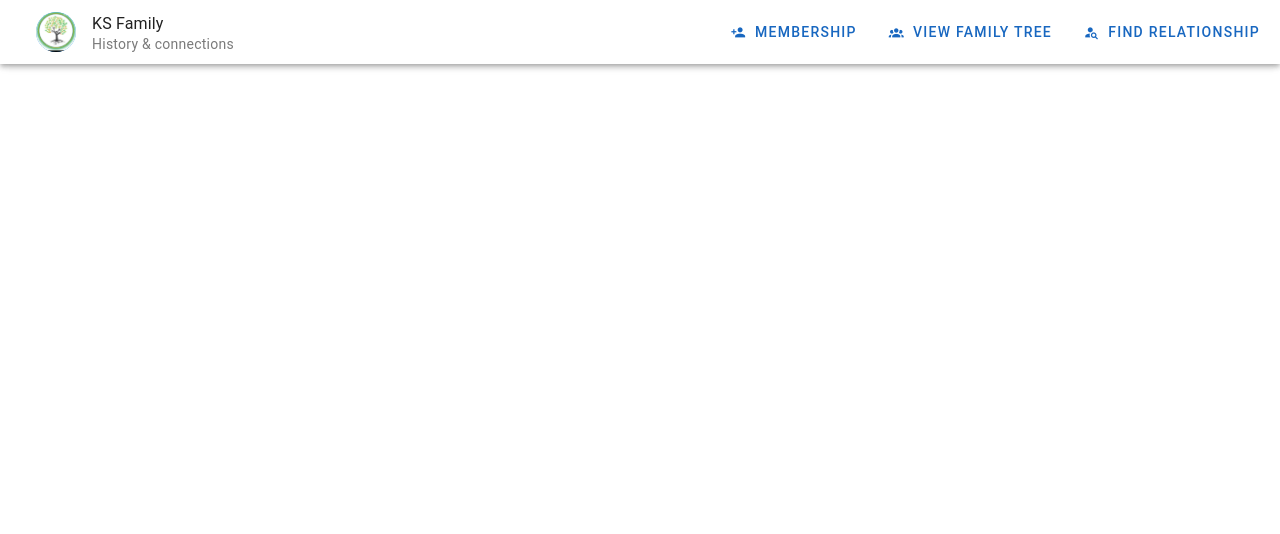
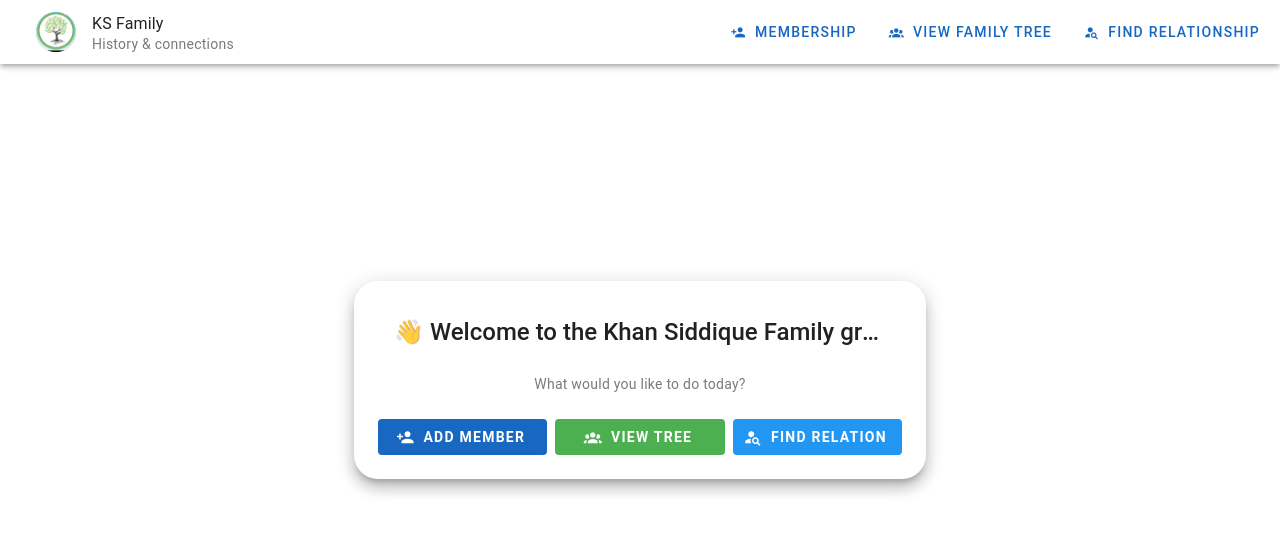
Before and after one commit to sarjis-abdullah/family-tree-front, a Nuxt app: page /dashboard in a window 1280 px wide. Shown: the top 534 px of the page. Built offline with nearby package versions, Linux system fonts and the light colour scheme.

Commit message:
reg code updated

```diff
--- a/components/Login.vue
+++ b/components/Login.vue
@@ -63,46 +63,23 @@
 import { ref } from 'vue'
 import { UserService } from '~/services/UserService'
 import { useDisplay } from 'vuetify'
+import { saveToken } from '~/storage/tokenStorage'
 
 const { mdAndUp } = useDisplay()
 const form = ref(null)
 
-const genders = [
-    'Male',
-    'Female',
-]
-
 const email = ref('')
 const password = ref()
-const motherId = ref()
-const fatherId = ref()
-const birthDate = ref()
 const emailRules = ref([
     v => !!v || 'Email is required',
-    // v => (v && v.length >= 3) || 'Name must be 3 characters atleast',
 ])
 const passwordRules = ref([
     v => !!v || 'Password is required',
 ])
-// const motherRules = ref([
-//     v => !!v || 'Mother name is required',
-// ])
-// const fatherRules = ref([
-//     v => !!v || 'Father name is required',
-// ])
 const gender = ref('')
 const loading = ref(false)
 const showInfo = computed(() => {
     return gender.value && gender.value.toLowerCase() === 'female'
-})
-const motherRules = computed(() => {
-    return []
-})
-
-const fatherRules = computed(() => {
-    return !showInfo.value
-        ? [(v) => !!v || 'Father name is required']
-        : []
 })
 
 const userData = computed(() => {
@@ -115,67 +92,22 @@ const userData = computed(() => {
 onMounted(() => {
     reset()
 })
-const motherDataLoading = ref(false)
-const fathersDataLoading = ref(false)
-const searchQuery = '&gender='
-const getAllMothers = async (search = '') => {
 
-    const query = search.length ? `?query=${search}&gender=female` : ''
-    UserService.getAll(query)
-        .then((response) => {
-            console.log(response.data, 'response');
-            mothersData.value = response.data
-        })
-        .catch((error) => {
-            console.error(error);
-        })
-        .finally(() => {
-            motherDataLoading.value = false
-            fathersDataLoading.value = false
-        })
-}
-const getAllFathers = async (search = '') => {
-
-    const query = search.length ? `?query=${search}&gender=male` : ''
-    UserService.getAll(query)
-        .then((response) => {
-            fathersData.value = response.data
-        })
-        .catch((error) => {
-            console.error(error);
-        })
-        .finally(() => {
-            motherDataLoading.value = false
-            fathersDataLoading.value = false
-        })
-}
-const onMotherSearch = (search) => {
-    if (search && search.length) {
-        motherDataLoading.value = true
-        getAllMothers(search)
-    } else {
-        // mothersData.value = []
-    }
-}
-const onFatherSearch = (search) => {
-    if (search && search.length) {
-        fathersDataLoading.value = true
-        getAllFathers(search)
-    } else {
-        mothersData.value = []
-    }
-}
 const validate = async () => {
-    console.log(form.value);
     const { valid } = await form.value.validate()
 
     if (valid) login()
 }
+const router = useRouter()
 const login = async () => {
     loading.value = true
     UserService.login(userData.value)
         .then((response) => {
             console.log(response);
+            if (response.accessToken) {
+                saveToken(response.accessToken)
+                router.push({ name: 'dashboard' })
+            }
         })
         .catch((error) => {
             console.error(error);
@@ -185,13 +117,9 @@ const login = async () => {
             reset()
         })
 }
-const onInfoClick = () => {
 
-}
 function reset() {
     form.value.reset()
-    motherId.value = null
-    fatherId.value = null
 }
 function resetValidation() {
     form.value.resetValidation()
--- a/components/Registration.vue
+++ b/components/Registration.vue
@@ -150,13 +150,13 @@ const register = async () => {
     UserService.register(userData.value)
         .then((response) => {
             console.log(response);
+            reset()
         })
         .catch((error) => {
             console.error(error);
         })
         .finally(() => {
             loading.value = false
-            reset()
         })
 }
 const onInfoClick = () => {
--- /dev/null
+++ b/constants/tokenConstant.js
@@ -0,0 +1,3 @@
+export const ACCESS_TOKEN = 'access_token';
+export const LOGIN_ACCOUNT = 'login_account';
+export const USER_DATA = 'user_data';
--- /dev/null
+++ b/pages/dashboard.vue
@@ -0,0 +1,70 @@
+<template>
+    <section class="d-flex align-center justify-center" style="height: 75vh;">
+        <client-only>
+            <v-row justify="center">
+      <v-col cols="12" md="8" lg="6">
+        <v-card class="pa-6" elevation="10" rounded="xl">
+          <v-card-title class="text-h5 text-center mb-4">
+            👋 Welcome to the Khan Siddique Family group!
+          </v-card-title>
+
+          <v-card-subtitle class="text-center mb-6">
+            What would you like to do today?
+          </v-card-subtitle>
+
+          <v-row dense>
+            <v-col cols="12" sm="4">
+              <v-btn
+                color="primary"
+                variant="flat"
+                class="w-100"
+                @click="$router.push('/add-member')"
+              >
+                <v-icon start>mdi-account-plus</v-icon>
+                Add Member
+              </v-btn>
+            </v-col>
+
+            <v-col cols="12" sm="4">
+              <v-btn
+                color="success"
+                variant="flat"
+                class="w-100"
+                @click="$router.push('/family-tree')"
+              >
+                <v-icon start>mdi-account-group</v-icon>
+                View Tree
+              </v-btn>
+            </v-col>
+
+            <v-col cols="12" sm="4">
+              <v-btn
+                color="info"
+                variant="flat"
+                class="w-100"
+                @click="$router.push('/find-relationship')"
+              >
+                <v-icon start>mdi-account-search</v-icon>
+                Find Relation
+              </v-btn>
+            </v-col>
+          </v-row>
+        </v-card>
+      </v-col>
+    </v-row>
+        </client-only>
+    </section>
+</template>
+
+
+<script setup>
+definePageMeta({
+    layout: "default",
+});
+</script>
+
+<style scoped>
+.v-btn {
+  font-weight: 600;
+}
+</style>
--- /dev/null
+++ b/storage/tokenStorage.js
@@ -0,0 +1,28 @@
+import { ACCESS_TOKEN, LOGIN_ACCOUNT, USER_DATA } from '../constants/tokenConstant';
+
+export function saveToken(token) {
+    localStorage.setItem(ACCESS_TOKEN, token);
+}
+
+export function getToken() {
+    return localStorage.getItem(ACCESS_TOKEN);
+}
+
+export function removeToken() {
+    localStorage.removeItem(ACCESS_TOKEN);
+}
+
+export function saveUser(data) {
+    localStorage.setItem(USER_DATA, JSON.stringify(data));
+}
+
+export function getUser() {
+    const data = localStorage.getItem(USER_DATA);
+    return data ? JSON.parse(data) : null;
+}
+
+export function clearAuthData() {
+    localStorage.removeItem(ACCESS_TOKEN);
+    localStorage.removeItem(USER_DATA);
+    localStorage.removeItem(LOGIN_ACCOUNT);
+}
```
